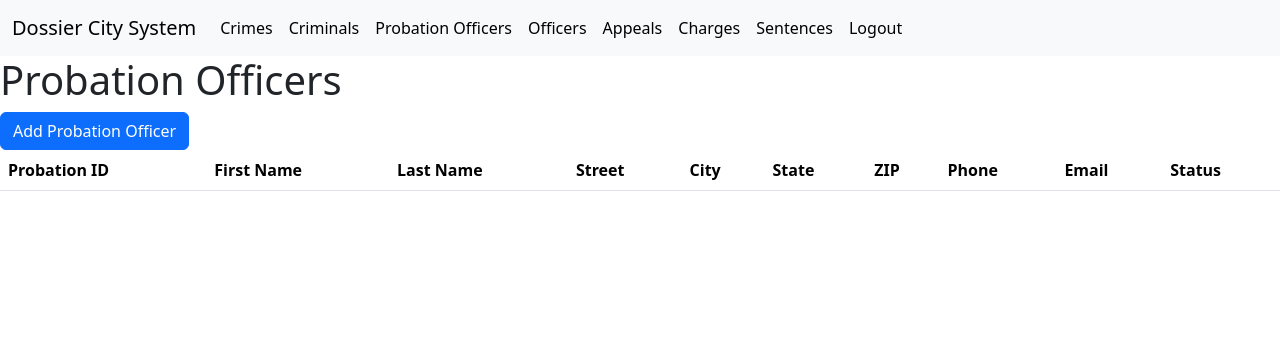
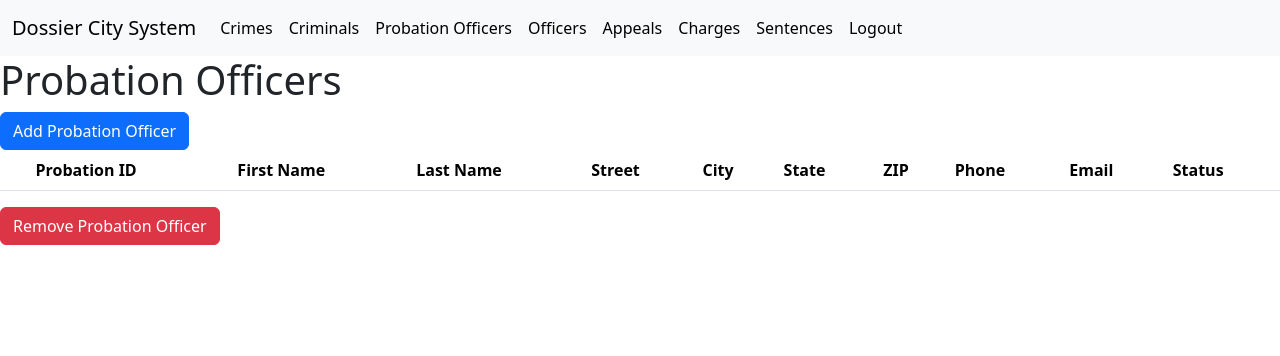
Before and after one commit to andylin2004/CSUY-3083-Project, a Flask app: page /probation_officers in a window 1280 px wide. Shown: the top 356 px of the page. Run offline with Flask 3, Linux system fonts and the light colour scheme; lists and menus that the app fills with data are empty.

Commit message:
added delete probation officer

```diff
--- a/server.py
+++ b/server.py
@@ -263,5 +263,12 @@ def delete_criminal():
         runstatement("CALL deleteCriminal(%s);", (int(i.split("check")[1]),))
     return redirect("/criminals")
 
+@app.route('/delete-probation-officer', methods=['POST'])
+def delete_prob_officer():
+    for (i,_) in request.form.items():
+        print((int(i.split("check")[1]),))
+        runstatement("CALL deleteProb(%s);", (int(i.split("check")[1]),))
+    return redirect("/probation_officers")
+
 if __name__ == '__main__':
     app.run(debug = True)
--- a/templates/probation_officers.html
+++ b/templates/probation_officers.html
@@ -42,9 +42,11 @@
         </nav>
         <h1>Probation Officers</h1>
         <a class="btn btn-primary" data-bs-toggle="modal" data-bs-target="#addModal">Add Probation Officer</a>
+        <form method="post">
             <table class="table table-striped table-hover">
                 <thead>
                     <tr>
+                        <th></th>
                         <th scope="col">Probation ID</th>
                         <th scope="col">First Name</th>
                         <th scope="col">Last Name</th>
@@ -60,6 +62,7 @@
                 <tbody>
                     {% for prob_officer in prob_officers %}
                     <tr>
+                        <td><input type="checkbox" id="check" name="check{{ prob_officer['Prob_ID'] }}" value="check{{ prob_officer['Prob_ID'] }}"></td>
                         <th scope="row">{{ prob_officer["Prob_ID"] }}</th>
                         <td>{{ prob_officer["First"] }}</td>
                         <td>{{ prob_officer["Last"] }}</td>
@@ -74,6 +77,8 @@
                     {% endfor %}
                 </tbody>
             </table>
+            <input type="submit" class="btn btn-danger" value="Remove Probation Officer" onclick="javascript: form.action='/delete-probation-officer'; form.method='post'">
+        </form>
         <div class="modal fade" id="addModal" tabindex="-1" aria-labelledby="addModalLabel" aria-hidden="true">
             <div class="modal-dialog">
               <div class="modal-content">
```
Lines whose indentation alone changed are shown as unchanged.
